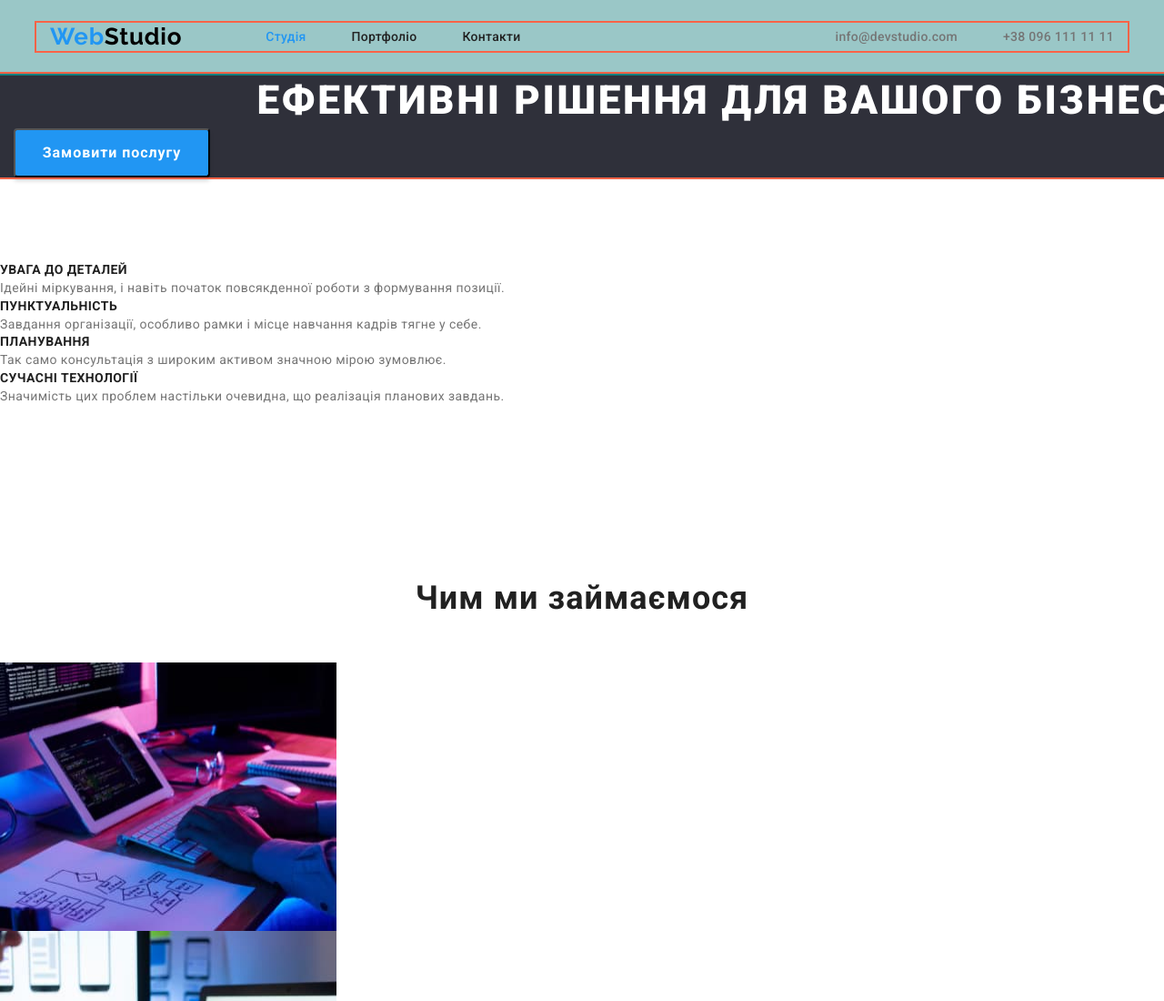
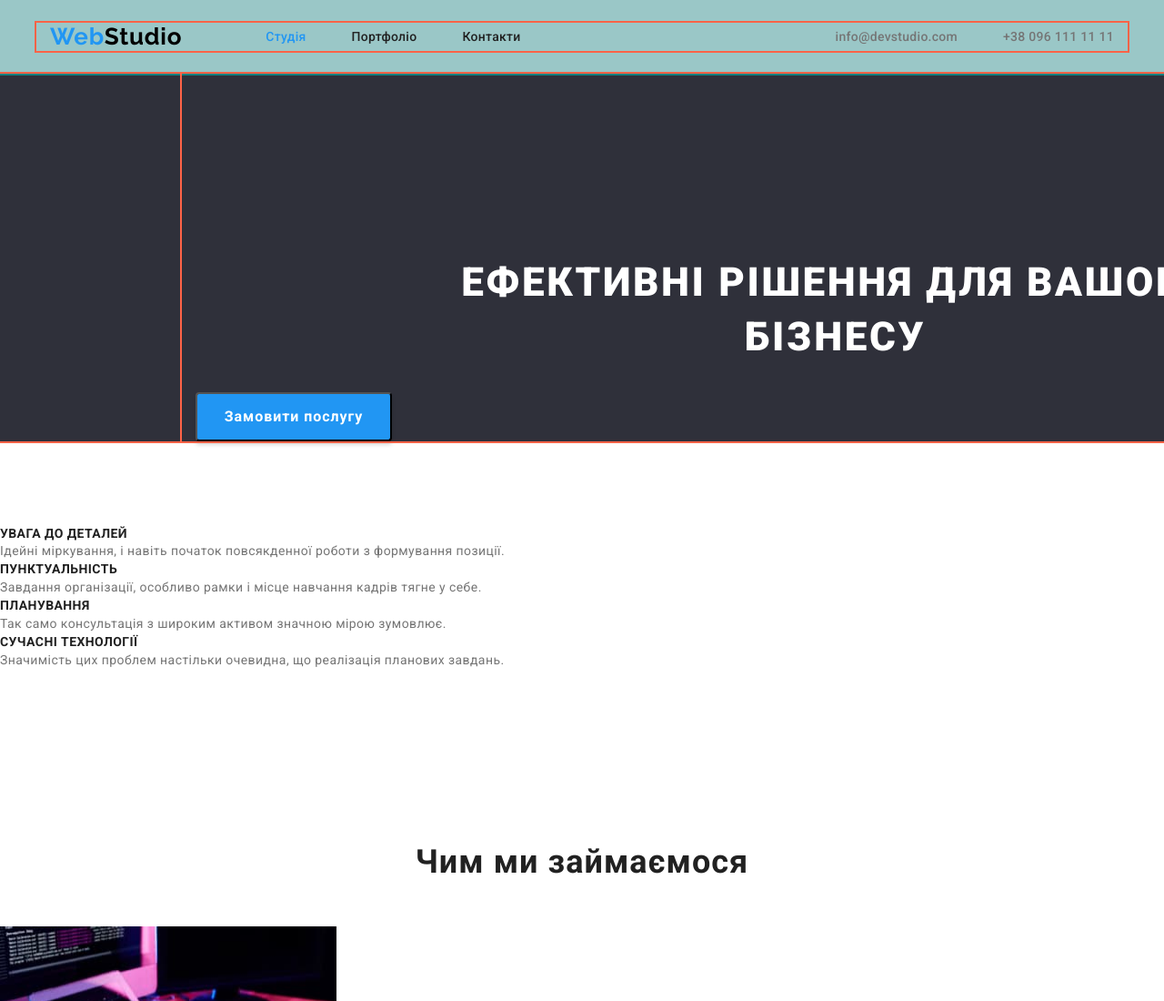
Before and after one commit to Ruslan0920/goit-markup-hw-03, a plain HTML site: page index.html in a window 1280 px wide. Shown: the top 1100 px of the page at 91% size. Drawn offline with nearby package versions, Linux system fonts and the light colour scheme.

Commit message:
Update files

```diff
--- a/css/styles.css
+++ b/css/styles.css
@@ -147,6 +147,11 @@ img {
   text-transform: uppercase;
   letter-spacing: 0.06em;
   color: var(--fourth-text-color);
+  margin-bottom: 30px;
+  padding-top: 200px;
+  padding-left: 237px;
+  /* width: 696px; */
+
 }
 .modal-btn {
   box-sizing: border-box;
--- a/index.html
+++ b/index.html
@@ -54,7 +54,7 @@
     <main>
       <!-- HERO -->
       <section class="hero container">
-        <div class="">
+        <div class="container">
         <h1 class="main-title">ЕФЕКТИВНІ РІШЕННЯ ДЛЯ ВАШОГО БІЗНЕСУ</h1>
         <button class="modal-btn" type="button">Замовити послугу</button>
         </div>
```
